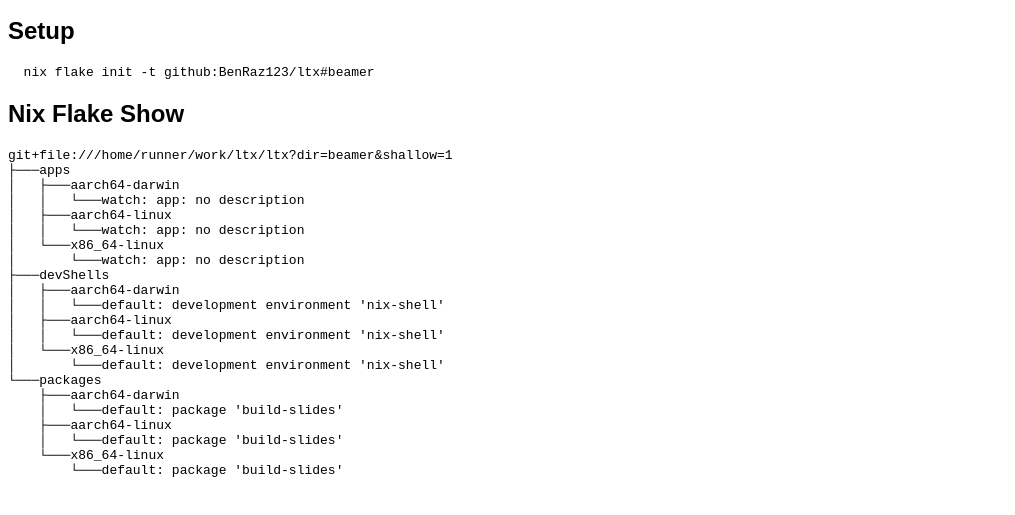
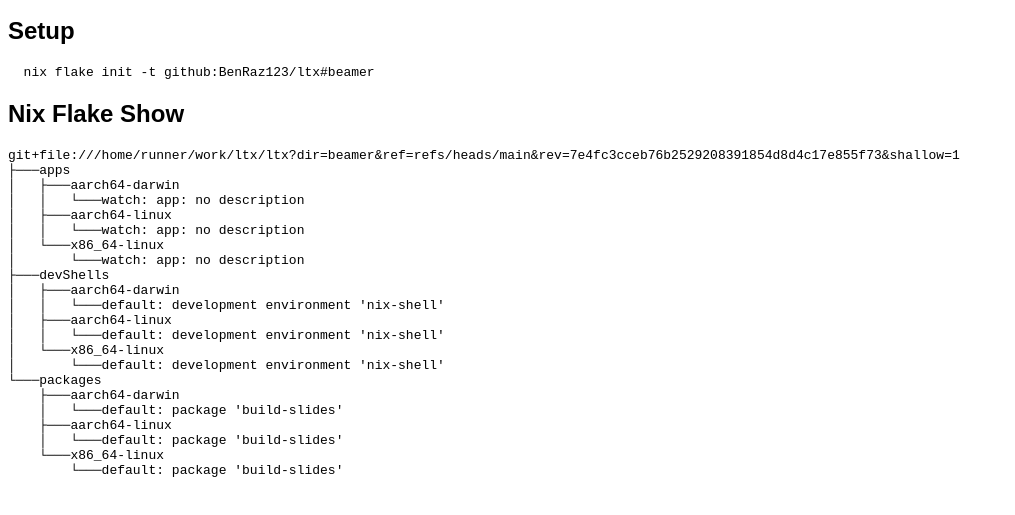
Before and after one commit to BenRaz123/ltx, a plain HTML site: page beamer/index.html in a window 1280 px wide. Shown: the part 127-642 px from the top of the page, without its empty margins (0-1015 px from the left). Drawn offline with Linux system fonts and the light colour scheme.

Commit message:
deploy: 7e4fc3cceb76b2529208391854d8d4c17e855f73

```diff
--- a/beamer/index.html
+++ b/beamer/index.html
@@ -19,7 +19,7 @@
 </pre>
 <h2>Nix Flake Show</h2>
 <pre>
-<pre>git+file:///home/runner/work/ltx/ltx?dir=beamer&shallow=1
+<pre>git+file:///home/runner/work/ltx/ltx?dir=beamer&ref=refs/heads/main&rev=7e4fc3cceb76b2529208391854d8d4c17e855f73&shallow=1
 ├───apps
 │   ├───aarch64-darwin
 │   │   └───watch: app: no description
```
